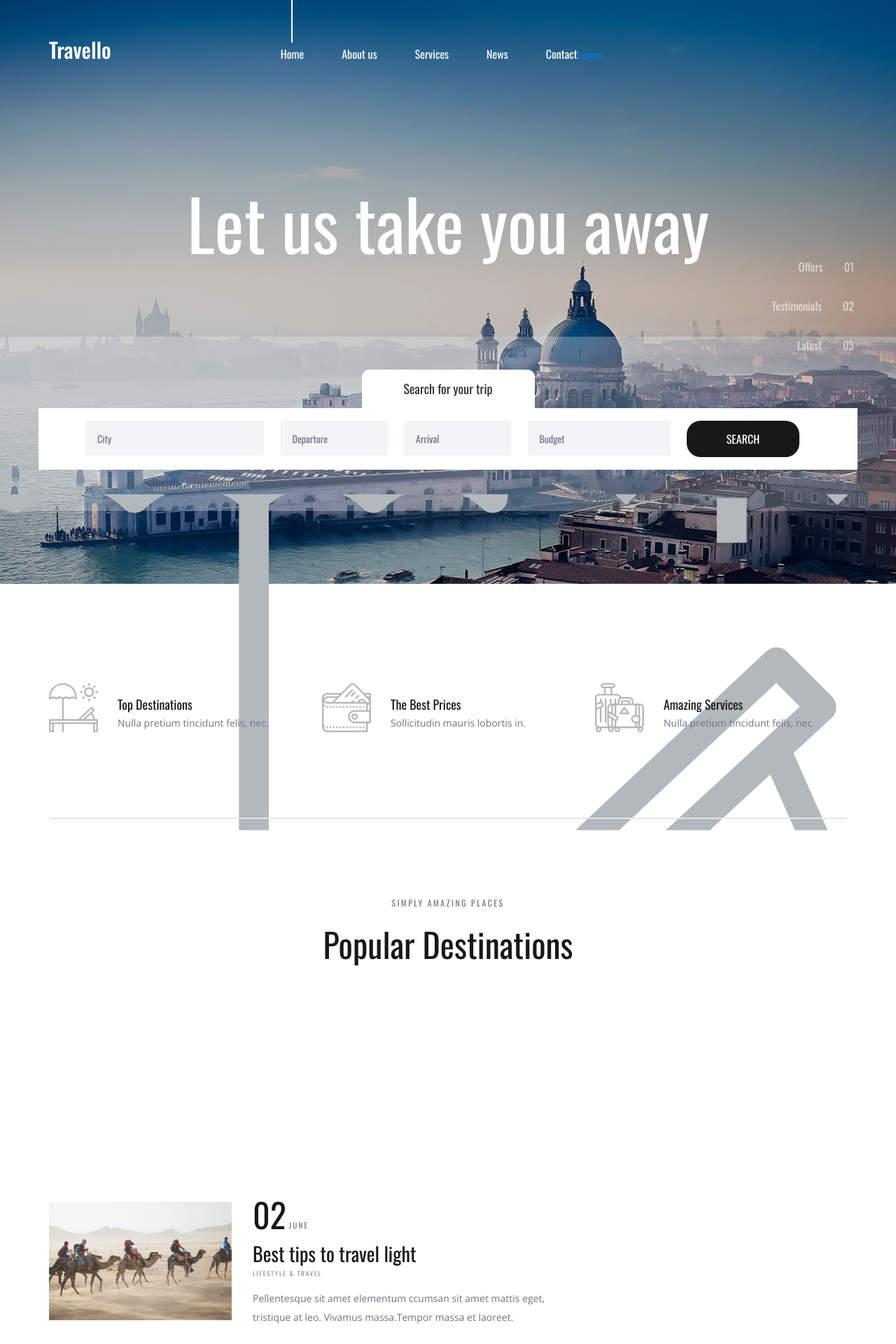
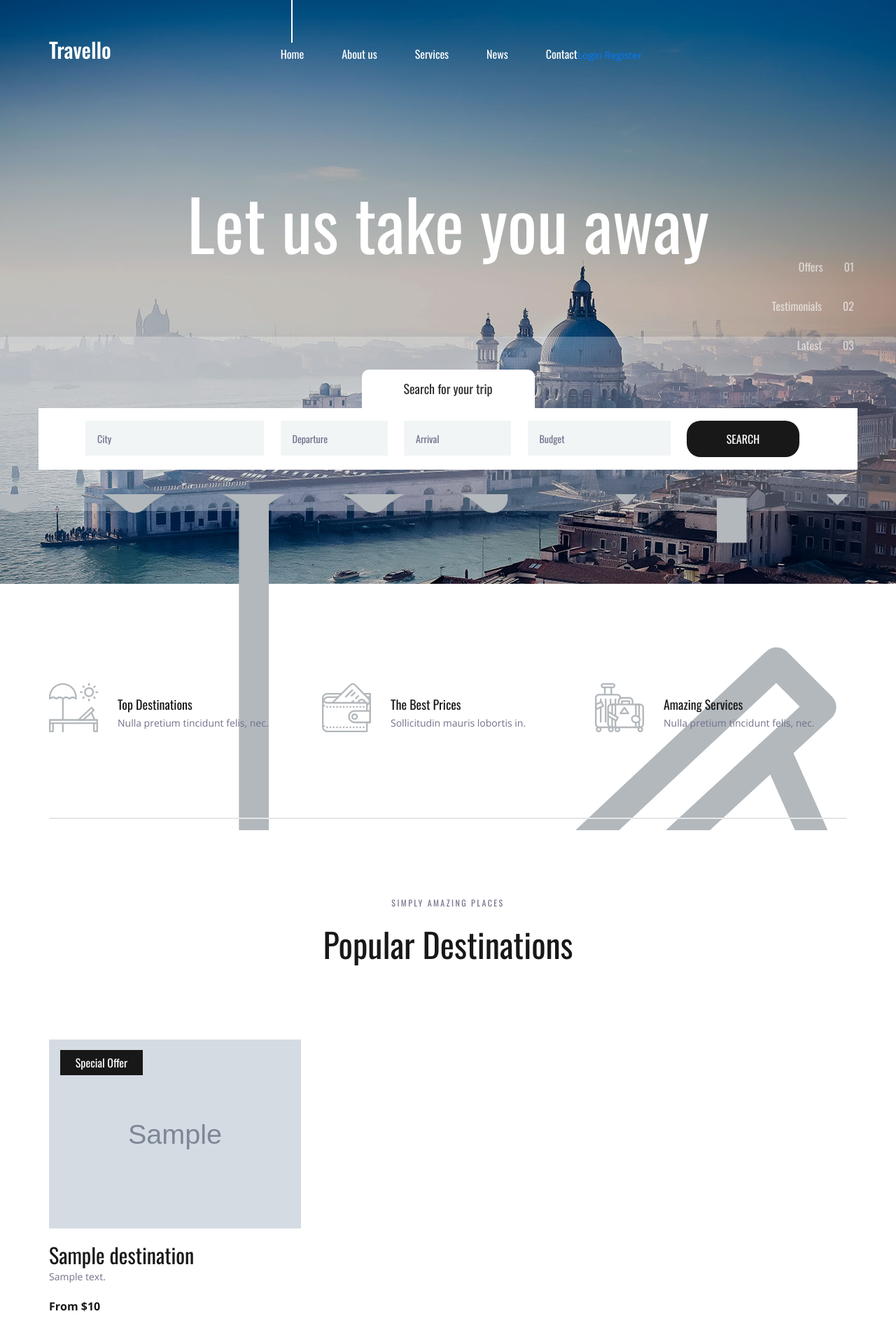
Before and after one commit to Pidemarla/DjangoProject, a Django app: page / in a window 1280 px wide. Shown: the top 1920 px of the page at 70% size. Run offline with Django 5.2, Linux system fonts and the light colour scheme; tables that the repository leaves empty hold one stand-in row (values such as "Sample post"); grey boxes marked "Sample" are stand-in pictures; some libraries are stand-ins or nearby versions.

Commit message:
made few changes

```diff
--- a/templates/index.html
+++ b/templates/index.html
@@ -64,6 +64,7 @@
 								{% else %}
 								<div class="login-link">
 									<a href="{% url 'user_login' %}">Login</a>
+									<a href="{% url 'register' %}">Register</a>
 								</div>
 								{% endif %}
 								</div>
--- a/travello/views.py
+++ b/travello/views.py
@@ -9,10 +9,10 @@
 # @login_required
 def index(request):
 
-    # dests = Destination.objects.all()
+    dests = Destination.objects.all()
 
-    # return render(request, 'index.html', {'dests' : dests})
-    return render(request, 'index.html')
+    return render(request, 'index.html', {'dests' : dests})
+    # return render(request, 'index.html', )
 
 def login(request):
     return render(request, 'login.html')
```
